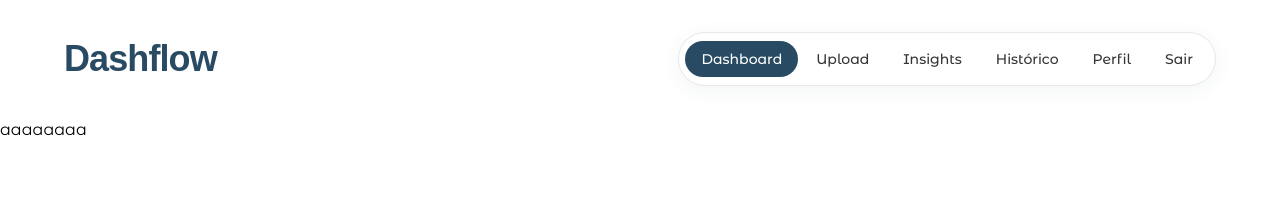
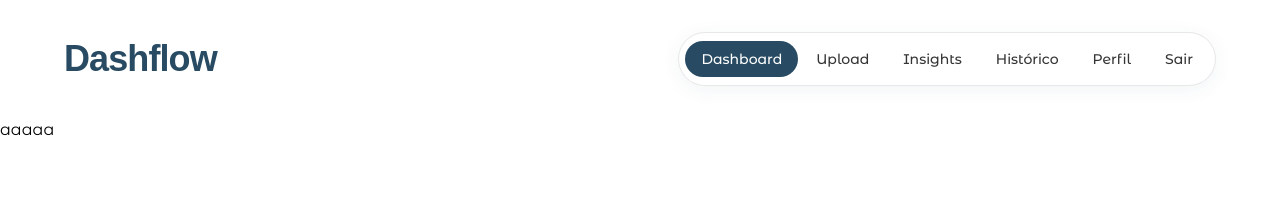
Before and after one commit to kauanzeraaa/dashflow, a Vue app in the folder frontend-vue/: page /dashboard in a window 1280 px wide. Shown: the top 208 px of the page. Built offline with nearby package versions, Linux system fonts and the light colour scheme; a web font is replaced by a local one.

Commit message:
fix: correct header text in Dashboard component

```diff
--- a/frontend-vue/src/views/Dashboard.vue
+++ b/frontend-vue/src/views/Dashboard.vue
@@ -1,3 +1,3 @@
 <template>
-    <h1>aaaaaaaa</h1>
+    <h1>aaaaa</h1>
 </template>
```
